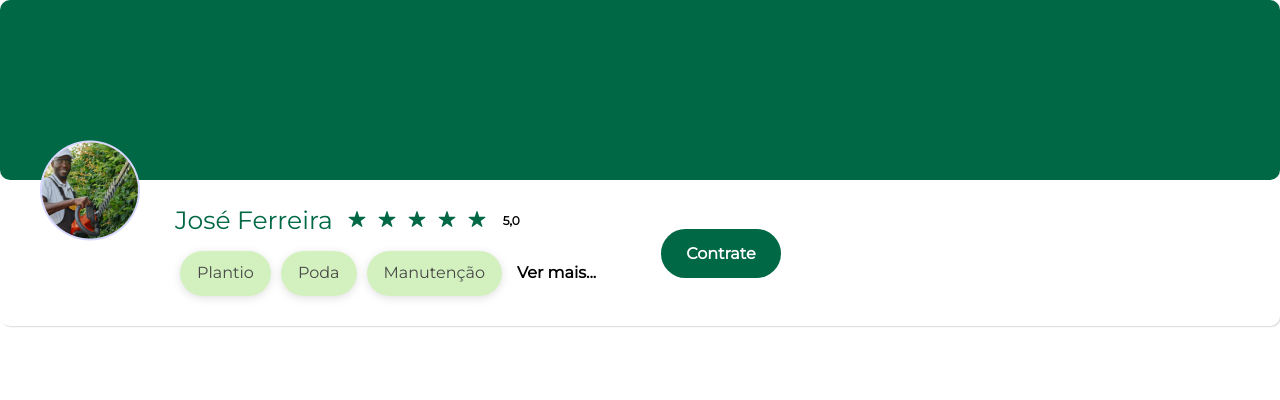
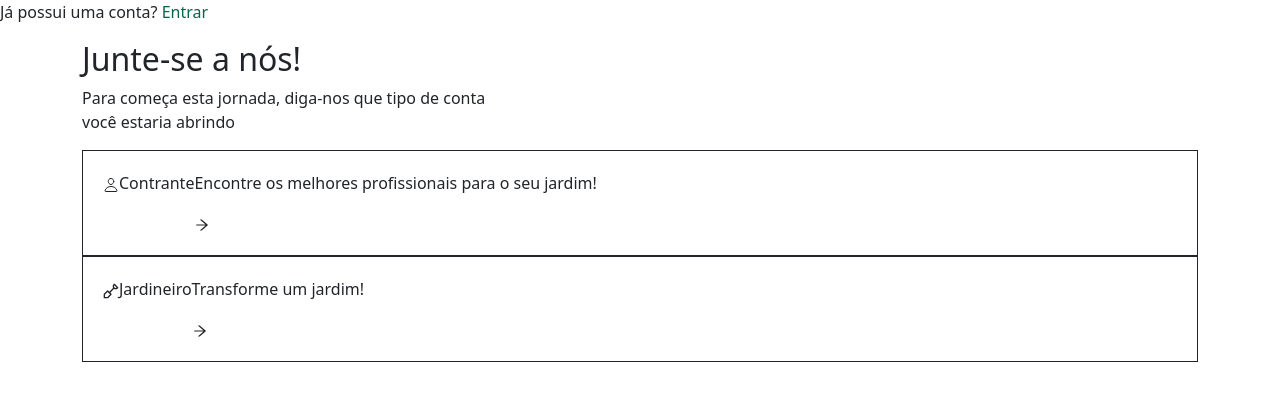
Before and after one commit to sejaumbu/seja-umbu, a React (Vite) app: page / in a window 1280 px wide. Shown: the top 400 px of the page. Built offline with nearby package versions, Linux system fonts and the light colour scheme.

Commit message:
add: criei componentes lateral direito

```diff
--- a/src/App.jsx
+++ b/src/App.jsx
@@ -1,19 +1,17 @@
 import './App.css'
 import 'bootstrap/dist/css/bootstrap.min.css';
-import Header from "./components/header/Header.jsx"
-import Footer from "./components/footer/Footer.jsx"
-import BarraLateral from './components/barraLateral/BarraLateral.jsx';
-import Dashboard from './pages/dashboard/Dashboard.jsx';
-import UmchatF from './pages/umchat/UmchatF.jsx';
-import PerfilSuperior from './components/perfilSuperior/PerfilSuperior.jsx';
+// import Header from "./components/header/Header.jsx"
+// import Footer from "./components/footer/Footer.jsx"
+// import BarraLateral from './components/barraLateral/BarraLateral.jsx';
+// import Dashboard from './pages/dashboard/Dashboard.jsx';
+// import UmchatF from './pages/umchat/UmchatF.jsx';
+// import PerfilSuperior from './components/perfilSuperior/PerfilSuperior.jsx';
+import ConteudoDireito1 from "./components/ConteudoDireito1/ConteudoDireito1"
 
 function App() {
   return (
-    <div className='teste'>
-      <PerfilSuperior
-      nota = "5,0"
-      />
-
+    <div>
+      <ConteudoDireito1/>
     </div>
   )
 }
--- /dev/null
+++ b/src/components/ConteudoDireito1/ConteudoDireito1.jsx
@@ -0,0 +1,43 @@
+import './conteudoDireito.css';
+import { IoPersonOutline } from "react-icons/io5";
+import { AiOutlineArrowRight } from "react-icons/ai";
+import { LuShovel } from "react-icons/lu";
+
+import Botao from './botao/Botao';
+
+export default function ConteudoDireito1() {
+    return (
+        <div className="ConteudoDireito">
+            <header className='header'> <p>Já possui uma conta? <a className="entrar" href="/login">Entrar</a></p> </header>
+            <div className='container'>
+
+                <div className="titulo">
+                    <h2 className=''>Junte-se a nós!</h2>
+                    <p className='paragrafo'>Para começa esta jornada, diga-nos que tipo de conta <br /> você estaria abrindo</p>
+                </div>
+
+
+                <Botao
+                    icone={<IoPersonOutline />} conta="Contrante"
+                    descricao="Encontre os melhores profissionais para o seu jardim!" avanca={<AiOutlineArrowRight />}
+                />
+
+
+
+                <Botao
+                    icone={<LuShovel />} conta="Jardineiro"
+                    descricao="Transforme um jardim!" avanca={<AiOutlineArrowRight />}
+                    // path= "/loginJardineiro"
+                />
+
+
+            </div>
+
+        </div>
+
+
+
+
+
+    )
+}
--- /dev/null
+++ b/src/components/ConteudoDireito1/botao/Botao.jsx
@@ -0,0 +1,28 @@
+import React from 'react'
+import { useNavigate } from 'react-router-dom';
+
+import "./botao.css"
+
+export default function Botao(props) {
+
+  // const navigate = useNavigate();
+  // const divClicavel = () => navigate(`${props.path}`);
+  // dentro da div onclick={divClicavel}
+
+  return (
+    <div className="conteudoInteiro" >
+      <div className='botaoTipoConta'>
+            <div className='iconesTipoConta'>
+              <span>{props.icone}</span>
+              <p>{props.conta}</p>
+            </div>
+            <div className="descricao">
+              <p>{props.descricao}</p>
+              <span className='avanca'>{props.avanca}</span>
+            </div>
+      </div>
+    </div>
+
+
+  )
+}
--- /dev/null
+++ b/src/components/ConteudoDireito1/botao/botao.css
@@ -0,0 +1,12 @@
+.iconesTipoConta{
+    display: flex;
+}
+
+.botaoTipoConta {
+    display: flex;
+    padding:20px;
+}
+
+.conteudoInteiro{
+    border: 1px solid;
+}
--- /dev/null
+++ b/src/components/ConteudoDireito1/conteudoDireito.css
@@ -0,0 +1,17 @@
+*{
+    margin: 0;
+    padding: 0;
+}
+
+.header{
+    display: flex;
+
+}
+
+
+.entrar{
+    color: #006845;
+    text-decoration:none;
+    font-weight: 500;
+
+}
```
Also changed, not shown: 1 other file (tests, documents, lock files or other folders).
